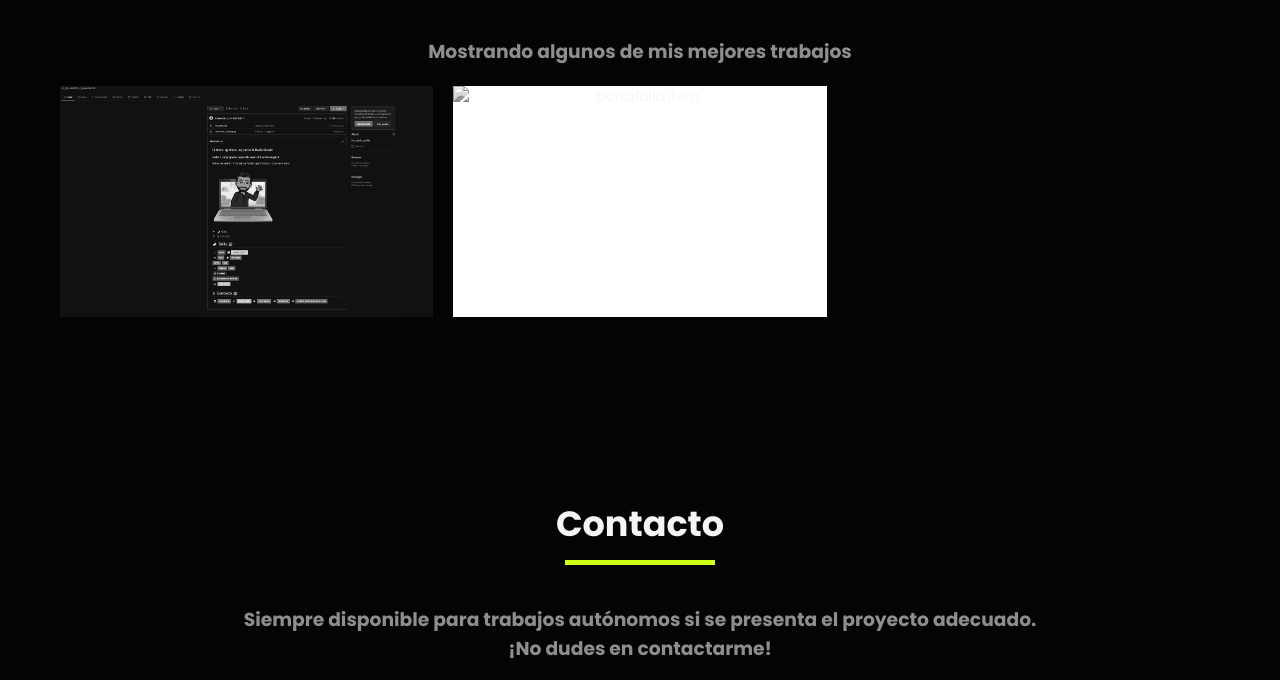
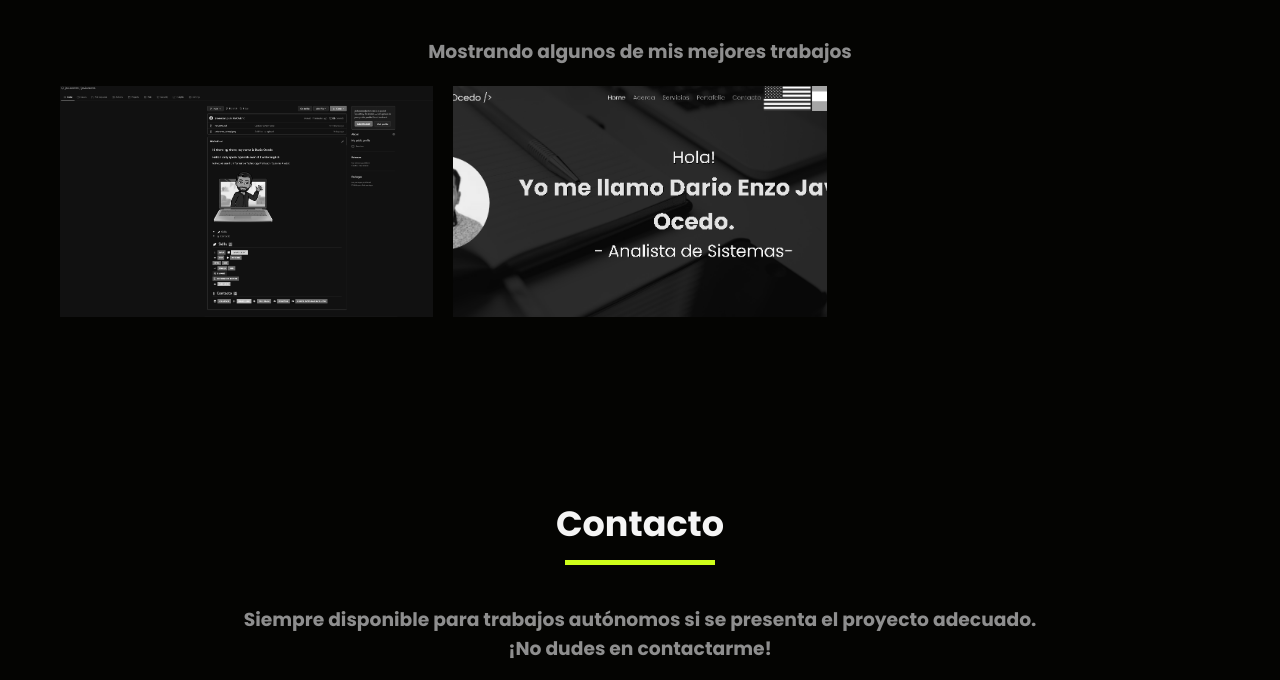
Before and after one commit to javierenzo/portafoliodarioocedo.firebaseapp.com, a plain HTML site: page docs/index.html in a window 1280 px wide. Shown: the part 2964-3644 px from the top of the page. Drawn offline with nearby package versions, Linux system fonts and the light colour scheme.

Commit message:
no message

```diff
--- a/docs/index.html
+++ b/docs/index.html
@@ -213,7 +213,7 @@
                 <div class="portafolio__item">
                     <picture>
                         <!-- <source type="image/webp" srcset="./assets/portfolio.webp" /> -->
-                        <source type="image/jpeg" srcset="./projects/darioocedo.github.io.png" />
+                        <source type="image/jpeg" srcset="./projects/darioocedo.github.png" />
                         <img class="portafolio__img" alt="portafolio item" />
                     </picture>
                     <div class="portafolio__description">
```
Also changed, not shown: docs/projects/darioocedo.github.png (added).
